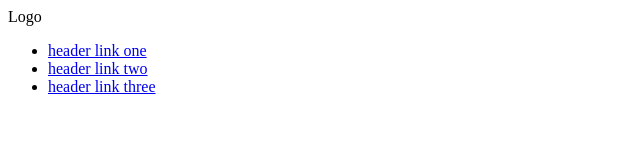
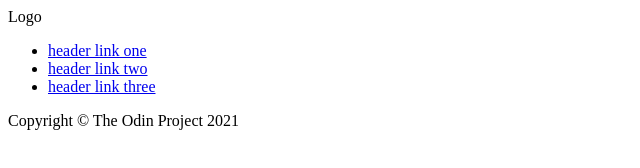
Before and after one commit to carlosmperezm/landing-page, a plain HTML site: page index.html in a window 1280 px wide. Shown: the whole page, without its empty margins (0-640 px from the left). Drawn offline with Linux system fonts and the light colour scheme.

Commit message:
Add the copyright text to the footer

```diff
--- a/index.html
+++ b/index.html
@@ -17,7 +17,9 @@
     </ul>
   </nav>
   <main> </main>
-  <footer></footer>
+  <footer>
+    <p id='copyright-text'>Copyright © The Odin Project 2021</p>
+  </footer>
 </body>
 
 </html>
```
